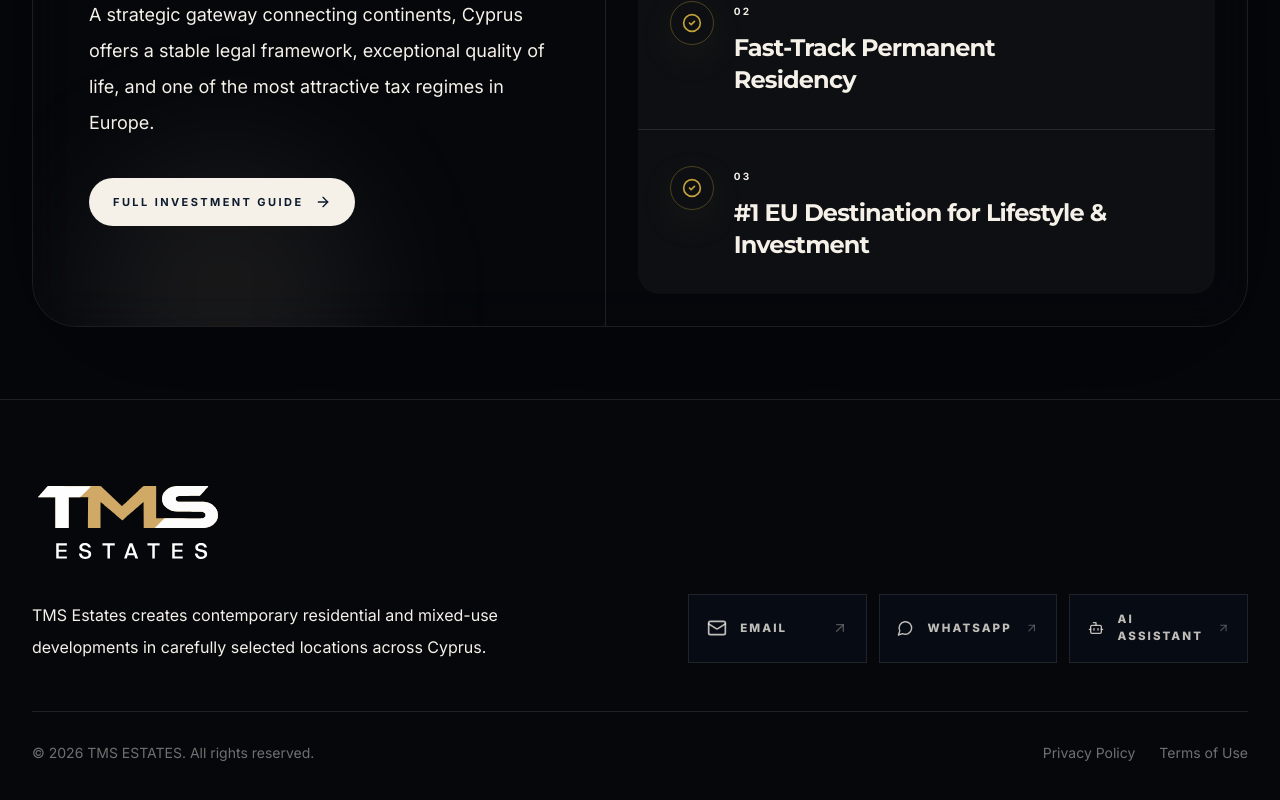
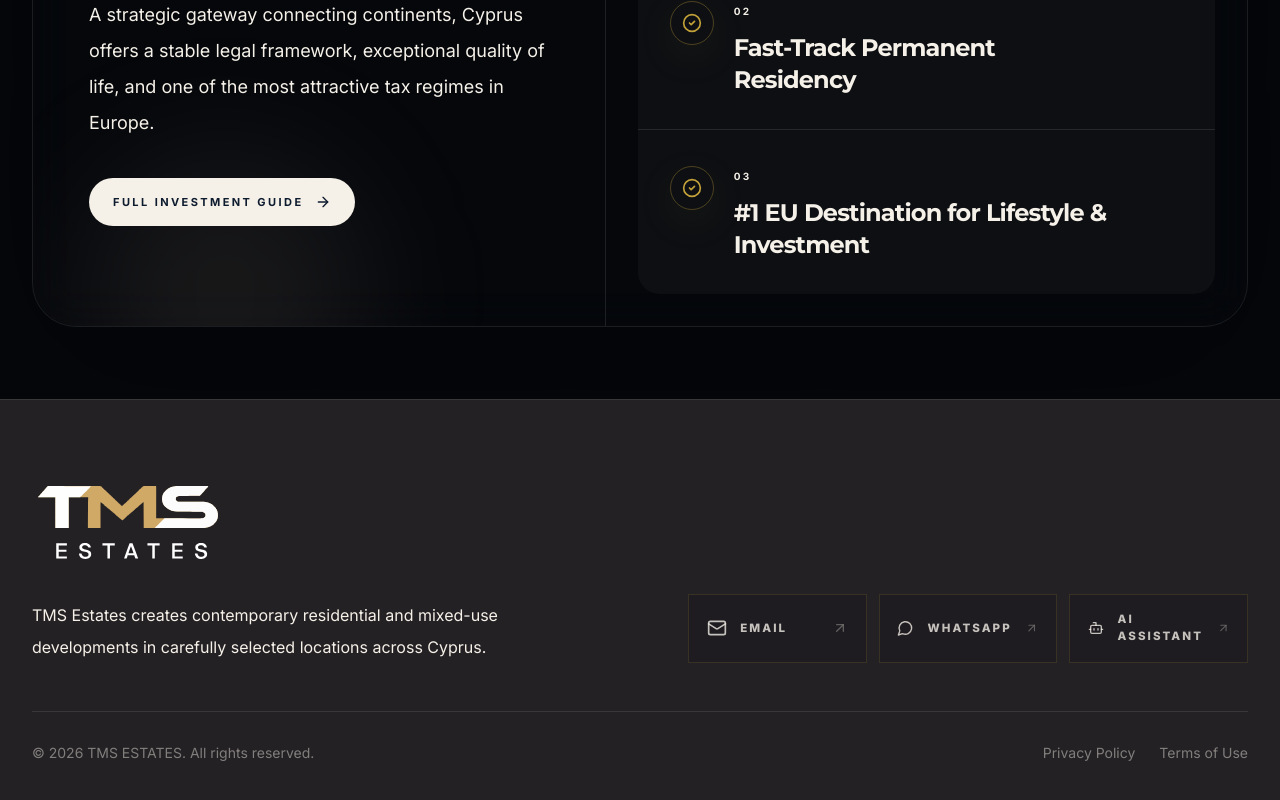
Before and after one commit to tmsgroupeu/tmsestates, a Next.js app in the folder web/: page /en in a window 1280 px wide. Shown: the part 1745-2545 px from the top of the page. Built offline with nearby package versions, Linux system fonts and the light colour scheme; no server answers.

Commit message:
Update Footer.tsx

```diff
--- a/web/src/components/Footer.tsx
+++ b/web/src/components/Footer.tsx
@@ -1,7 +1,7 @@
 "use client";
 
 import Image from "next/image";
-import { Bot, Mail, MessageCircle, ArrowUpRight } from "lucide-react";
+import { ArrowUpRight, Bot, Mail, MessageCircle } from "lucide-react";
 import { Link } from "@/i18n/routing";
 
 export default function Footer() {
@@ -11,9 +11,9 @@ export default function Footer() {
   };
 
   return (
-    <footer id="page-footer" className="relative z-20 border-t border-white/10 bg-[#05070B] text-[#F5F0E8]">
+    <footer id="page-footer" className="relative z-20 border-t border-[#F5F0E8]/10 bg-[#242124] text-[#F5F0E8]">
       <div className="home-container py-14 md:py-20">
-        <div className="grid gap-10 border-b border-white/10 pb-12 lg:grid-cols-[1.1fr_1fr] lg:items-end">
+        <div className="grid gap-10 border-b border-[#F5F0E8]/10 pb-12 lg:grid-cols-[1.1fr_1fr] lg:items-end">
           <div>
             <Link href="/" className="inline-flex">
               <Image
@@ -25,6 +25,7 @@ export default function Footer() {
                 unoptimized
               />
             </Link>
+
             <p className="mt-7 max-w-xl text-sm leading-7 text-[#F5F0E8]/58 md:text-base md:leading-8">
               TMS Estates creates contemporary residential and mixed-use developments in carefully selected locations across Cyprus.
             </p>
@@ -36,11 +37,13 @@ export default function Footer() {
               <span>Email</span>
               <ArrowUpRight className="ml-auto h-4 w-4 opacity-40 transition group-hover:opacity-100" />
             </a>
+
             <a href="https://wa.me/99875500" target="_blank" rel="noreferrer" className="footer-action group">
               <MessageCircle className="h-5 w-5" />
               <span>WhatsApp</span>
               <ArrowUpRight className="ml-auto h-4 w-4 opacity-40 transition group-hover:opacity-100" />
             </a>
+
             <button onClick={openAIChat} className="footer-action group text-left">
               <Bot className="h-5 w-5" />
               <span>AI Assistant</span>
@@ -51,6 +54,7 @@ export default function Footer() {
 
         <div className="flex flex-col gap-5 pt-8 text-sm text-[#F5F0E8]/45 sm:flex-row sm:items-center sm:justify-between">
           <p>&copy; {new Date().getFullYear()} TMS ESTATES. All rights reserved.</p>
+
           <div className="flex flex-wrap gap-6">
             <Link href="/privacy-policy" className="transition hover:text-[#C2A139]">
               Privacy Policy
@@ -68,8 +72,8 @@ export default function Footer() {
           align-items: center;
           gap: 0.85rem;
           min-height: 4.2rem;
-          border: 1px solid rgba(245, 240, 232, 0.1);
-          background: rgba(13, 27, 46, 0.28);
+          border: 1px solid rgba(194, 161, 57, 0.16);
+          background: rgba(5, 7, 11, 0.18);
           padding: 1rem 1.1rem;
           color: rgba(245, 240, 232, 0.78);
           font-size: 0.72rem;
@@ -78,10 +82,11 @@ export default function Footer() {
           text-transform: uppercase;
           transition: all 0.25s ease;
         }
+
         .footer-action:hover {
-          border-color: rgba(194, 161, 57, 0.42);
+          border-color: rgba(194, 161, 57, 0.5);
           color: #c2a139;
-          background: rgba(194, 161, 57, 0.075);
+          background: rgba(194, 161, 57, 0.08);
         }
       `}</style>
     </footer>
```
